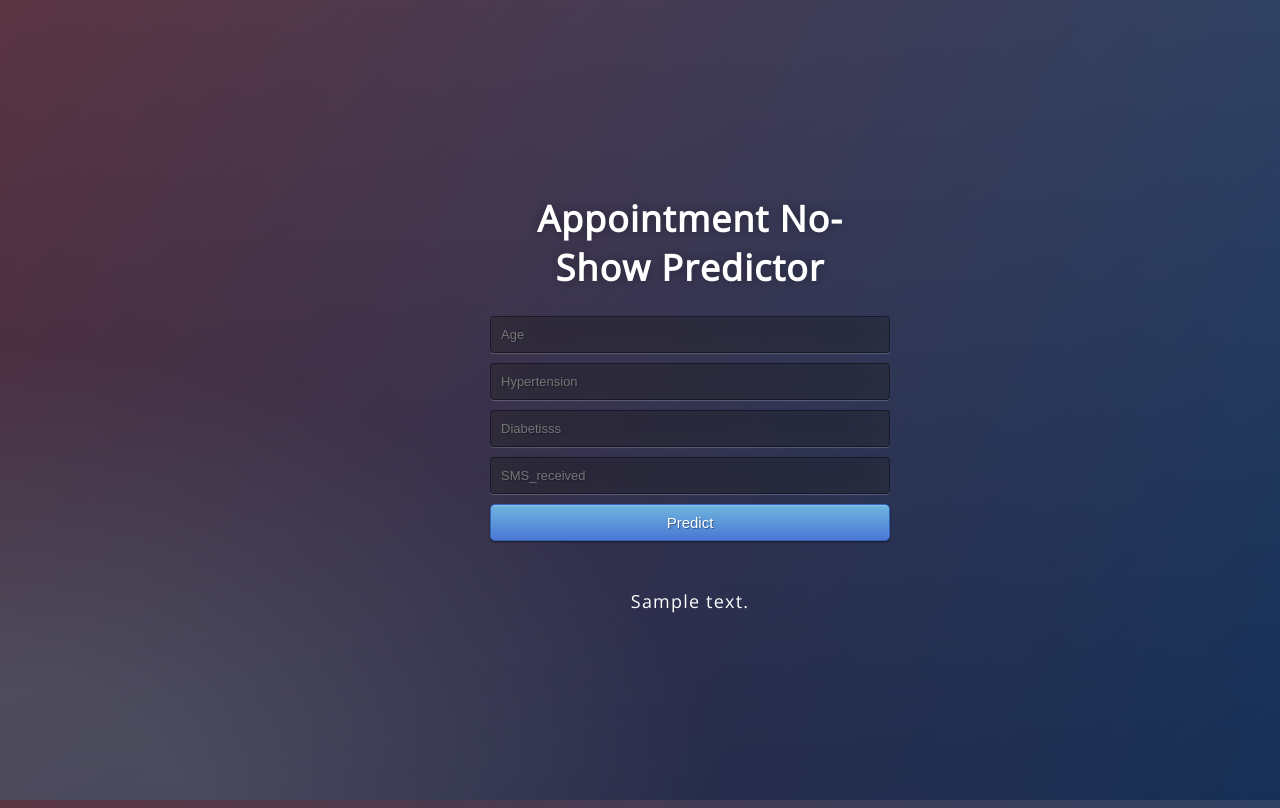
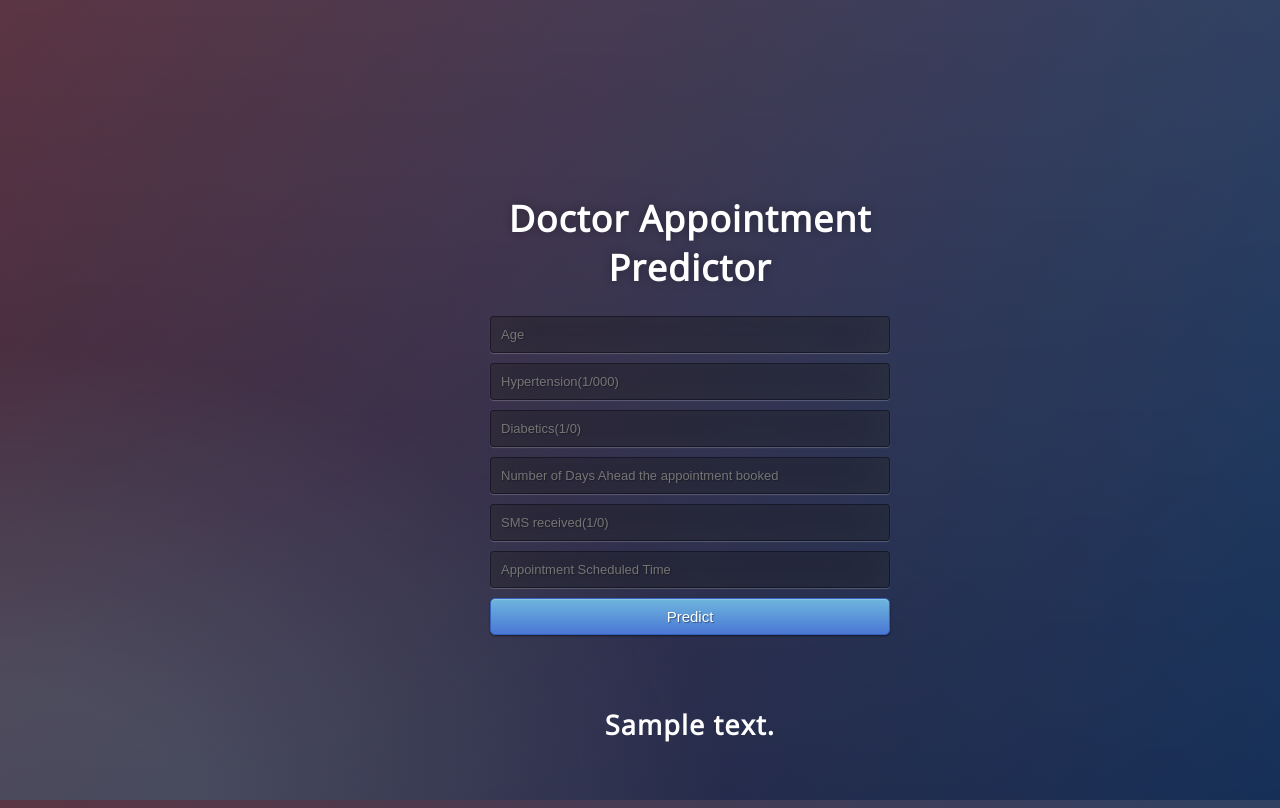
Before and after one commit to gokul3r/Appointment-noshow-predictor, a Flask app: template templates/index.html in a window 1280 px wide. Run offline with Flask 2, Linux system fonts and the light colour scheme; the template is opened without the code that fills it: most values are stand-ins (such as "Sample title", 1, 10 or a date in 2020); parts of the project's set-up code (start-up, migrations or seed data) failed here and were passed over.

Commit message:
UI Changes

```diff
--- a/app.py
+++ b/app.py
@@ -6,7 +6,7 @@ from flask import Flask, request, jsonify, render_template
 import pickle
 
 app = Flask(__name__)
-model = pickle.load(open('show_pred_model_1.pkl', 'rb'))
+model = pickle.load(open('model_appointment_predictor_12042019.pkl', 'rb'))
 
 @app.route('/')
 def home():
@@ -21,10 +21,9 @@ def predict():
     final_features = [np.array(int_features)]
     prediction = model.predict_proba(final_features)[0]
 
-
     output = round(prediction[0], 2) * 100
 
-    return render_template('index.html', prediction_text='The possibility of this appointment success is {}%'.format(output))
+    return render_template('index.html', prediction_text="The possibility of the patient reaching hospital for this appointment is {}%".format(output))
 
 @app.route('/predict_api',methods=['POST'])
 def predict_api():
--- a/templates/index.html
+++ b/templates/index.html
@@ -3,7 +3,7 @@
 <!--From https://codepen.io/frytyler/pen/EGdtg-->
 <head>
   <meta charset="UTF-8">
-  <title>ML API</title>
+  <title>Doctor Appointment Predictor</title>
   <link href='https://fonts.googleapis.com/css?family=Pacifico' rel='stylesheet' type='text/css'>
 <link href='https://fonts.googleapis.com/css?family=Arimo' rel='stylesheet' type='text/css'>
 <link href='https://fonts.googleapis.com/css?family=Hind:300' rel='stylesheet' type='text/css'>
@@ -12,23 +12,52 @@
 
 </head>
 
+
+
 <body>
  <div class="login">
-	<h1>Appointment No-Show Predictor</h1>
+
+	<h1>Doctor Appointment Predictor</h1>
 
      <!-- Main Input For Receiving Query to our ML -->
     <form action="{{ url_for('predict')}}"method="post">
-    	<input type="text" name="Age" placeholder="Age" required="required" />
-        <input type="text" name="Hypertension" placeholder="Hypertension" required="required" />
-		<input type="text" name="Diabetis" placeholder="Diabetisss" required="required" />
-		<input type="text" name="SMS_received" placeholder="SMS_received" required="required" />
+    	<input type="number" name="Age" placeholder="Age" required="required" maxlength="3" autocomplete="off" min="1" max="120" />
+
+        <input type="number" name="Hypertension" placeholder="Hypertension(1/000)" required="required" maxlength="1" autocomplete="off" min="0" max="1" />
+
+		<input type="number" name="Diabetis" placeholder="Diabetics(1/0)" required="required" maxlength="1" autocomplete="off" min="0" max="1" />
+
+		<input type="number" name="Date Difference between Appointment and Schedule" placeholder="Number of Days Ahead the appointment booked" required="required" maxlength="3" autocomplete="off" min="0" />
+
+		<input type="number" name="SMS_received" placeholder="SMS received(1/0)" required="required" maxlength="1" autocomplete="off" min="0" max="1" />
+
+		<input type="number" list="Scheduled_Time" name="browser" placeholder="Appointment Scheduled Time" required="required"/>
+            <datalist id="Scheduled_Time">
+                  <option value="6">
+                  <option value="7">
+                  <option value="8">
+                  <option value="9">
+                  <option value="10">
+                  <option value="11">
+                  <option value="12">
+                  <option value="13">
+                  <option value="14">
+                  <option value="15">
+                  <option value="16">
+                  <option value="17">
+                  <option value="18">
+                  <option value="19">
+                  <option value="20">
+                  <option value="21">
+            </datalist>
+
 
         <button type="submit" class="btn btn-primary btn-block btn-large">Predict</button>
     </form>
 
    <br>
    <br>
-   {{ prediction_text }}
+   <h2>{{ prediction_text }}</h2>
 
  </div>
 
```
Also changed, not shown: 3 other files.
